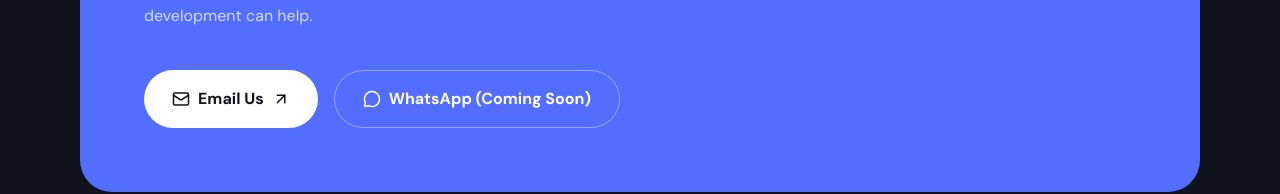
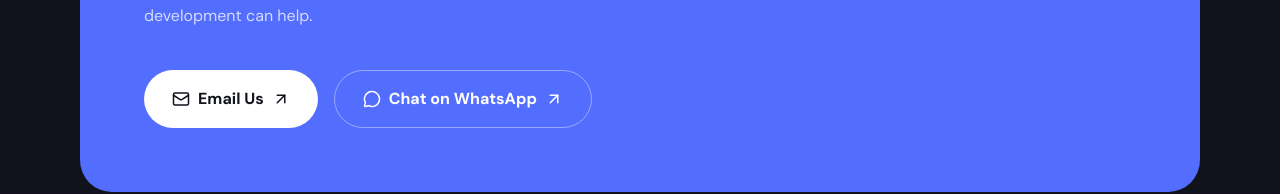
Before and after one commit to fz12dev/pixelpilot-studio, a React (Vite) app: page / in a window 1280 px wide. Shown: the part 5893-6087 px from the top of the page. Built offline with nearby package versions, Linux system fonts and the light colour scheme.

Commit message:
Polish contact section

```diff
--- a/src/sections/Contact.jsx
+++ b/src/sections/Contact.jsx
@@ -4,6 +4,8 @@ import { ArrowUpRight, Mail, MessageCircle } from 'lucide-react'
 
 export default function Contact() {
     const email = 'mohammedfaiz.webdev@gmail.com'
+    const whatsapp = '91XXXXXXXXXX'
+    const whatsappMessage = 'Hi PixelPilot Studio! I would like to discuss a project.'
 
     return (
         <section id="contact" className="px-6 py-24 md:px-12 lg:px-20">
@@ -34,12 +36,13 @@ export default function Contact() {
                     </a>
 
                     <a
-            href="#"
-            onClick={(event) => event.preventDefault()}
-            className="inline-flex items-center gap-2 rounded-full border border-white/40 px-7 py-4 font-bold text-white transition hover:bg-pilot-cyan"
-            title="Add your WhatsApp number before publishing"
+                        href={`https://wa.me/${whatsapp}?text=${encodeURIComponent(whatsappMessage)}`}
+                        target="_blank"
+                        rel="noreferrer"
+                        className="inline-flex items-center gap-2 rounded-full border border-white/40 px-7 py-4 font-bold text-white transition hover:bg-pilot-cyan hover:text-pilot-dark"
                     >
-            <MessageCircle size={18} /> WhatsApp (Coming Soon)
+                        <MessageCircle size={18} /> Chat on WhatsApp
+                        <ArrowUpRight size={18} />
                     </a>
                 </div>
 
```
Lines whose indentation alone changed are shown as unchanged.
